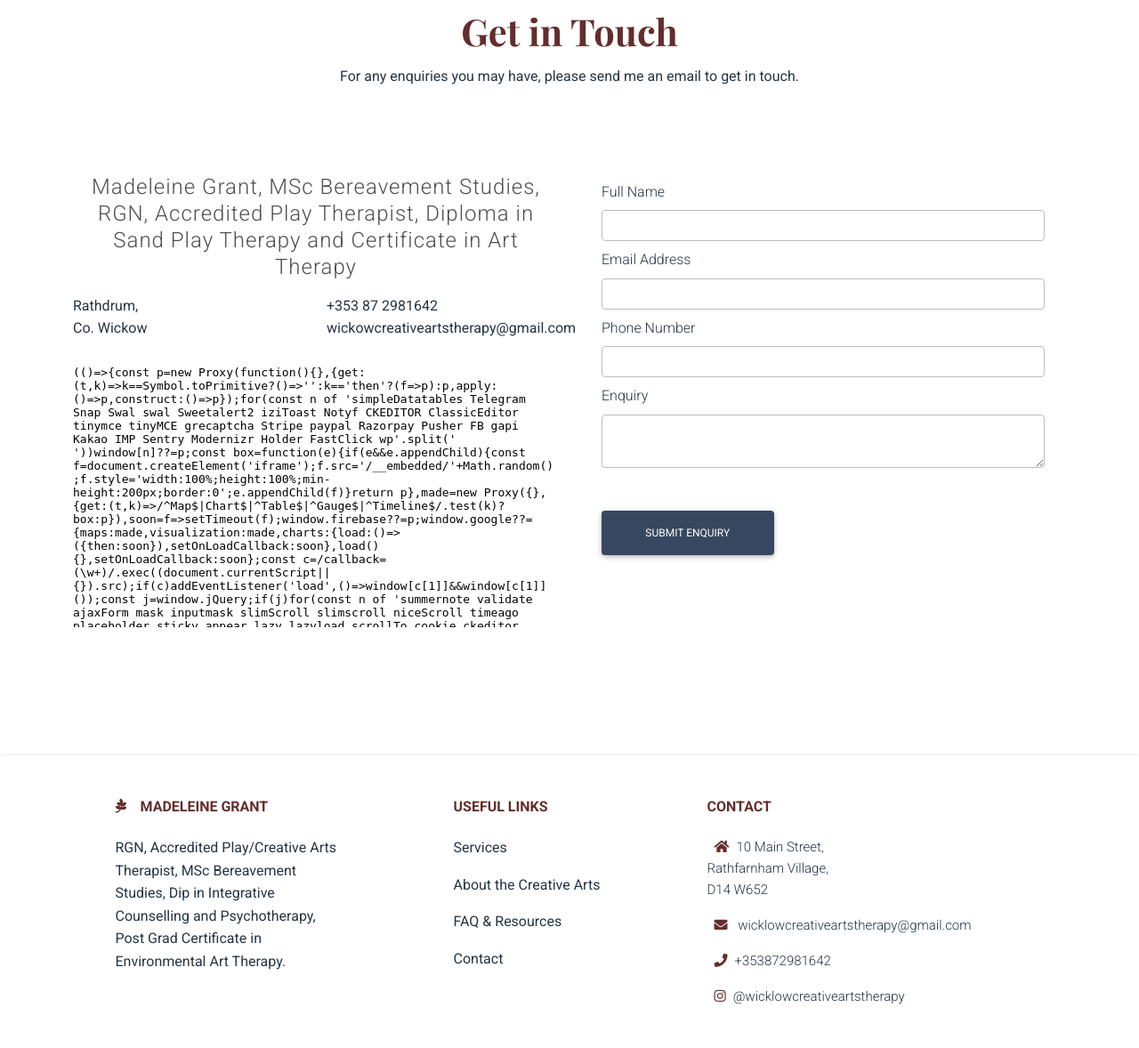
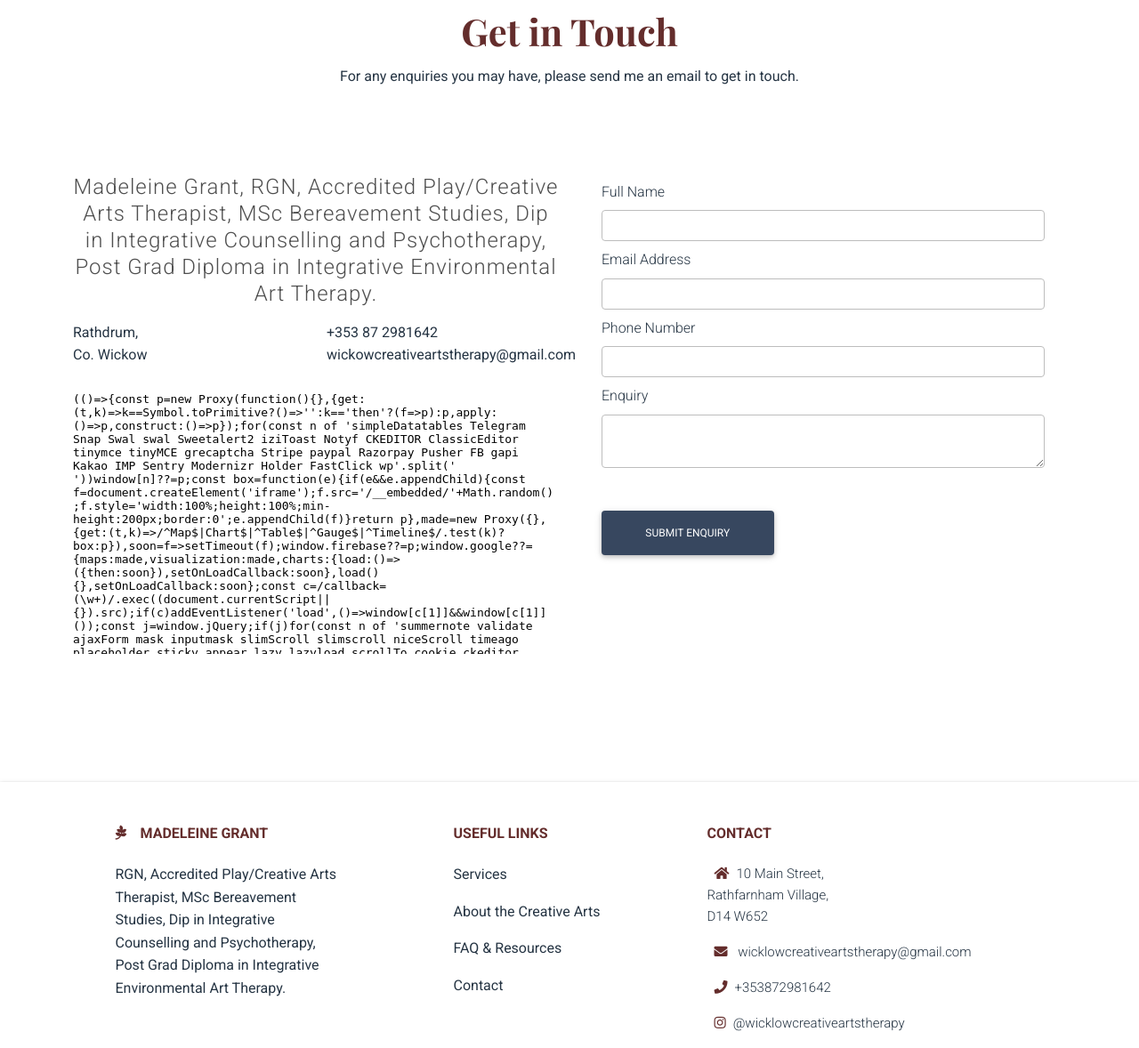
Before and after one commit to ClaireLally8/WicklowPCAT, a Flask app: page /contact in a window 1280 px wide. Shown: the part 156-1334 px from the top of the page at 89% size. Before the commit the page ends 1285 px from the top, so only its background shows below. Run offline with Flask 2, Linux system fonts and the light colour scheme; some libraries are stand-ins or nearby versions.

Commit message:
client feedback

```diff
--- a/app/helpers.py
+++ b/app/helpers.py
@@ -1,10 +1,10 @@
 faq = [{
+  "question": "What is Environmental Art Therapy?",
+  "answer": "Environmental Art Therapy is when we bring our therapy sessions out into nature. Nature has a way of giving us what we need at any given time. Being out in its wildness and its absolute beauty reminds us of how insignificant we are in the greater scheme of things and what seems like an insurmountable obstacle is actually manageable if seen from another perspective. RW Kimmerer (2013) describes how trees are teachers of healing. Despite all the damage we inflict on mother nature she does not turn her back on us but instead is constantly there for us. Elements in nature understand their interconnectedness. Life of one is dependent on the life of all. As a culture we have moved so far from what is natural and we are hurting as a result. Nature also lends itself to ritual and in its rhythms (the seasons, the tides, the winds etc) and seasonal changes we are reminded of our own losses and subsequent growth or decay. Fires can be lit, altars created, dens built, we can just walk and reflect on our loss. Having a witness, makes the sense of ritual more profound. Rituals and their embodied experience enable people to make meaning from their loss and to honour it. There is healing in that sense of ‘doing something’. Rituals allow for the processing of difficult feelings in a way that is safely contained. ‘There must be some among us with whom we can sit down and weep and still be counted as warriors’ Adrienne Rich"
+},
+  {
   "question": "What is Play Therapy?",
   "answer": "The aim of play therapy is to create a trusting, empathic space in which the young person can feel safe to express their feelings and emotions freely. It helps them learn it is OK to feel and teaches them how to cope with feelings in a safe and constructive way. The play therapist works with the young person through the mediums of Sand, Art, Music, Movement, Puppets, Therapeutic Stories and Drama. Play therapy allows children to change the way they think about, feel toward, and resolve their concerns (Kaugars & Russ, 2001). Even the most troubling problems can be confronted in play therapy and lasting resolutions can be discovered, rehearsed, mastered and adapted into lifelong strategies (Russ, 2004)."
-},
-{
-  "question": "What is Environmental Art Therapy?",
-  "answer": "Environmental Art Therapy is when we bring our therapy sessions out into nature. Nature has a way of giving us what we need at any given time. Being out in its wildness and its absolute beauty reminds us of how insignificant we are in the greater scheme of things and what seems like an insurmountable obstacle is actually manageable if seen from another perspective. RW Kimmerer (2013) describes how trees are teachers of healing. Despite all the damage we inflict on mother nature she does not turn her back on us but instead is constantly there for us. Elements in nature understand their interconnectedness. Life of one is dependent on the life of all. As a culture we have moved so far from what is natural and we are hurting as a result. Nature also lends itself to ritual and in its rhythms (the seasons, the tides, the winds etc) and seasonal changes we are reminded of our own losses and subsequent growth or decay. Fires can be lit, altars created, dens built, we can just walk and reflect on our loss. Having a witness, makes the sense of ritual more profound. Rituals and their embodied experience enable people to make meaning from their loss and to honour it. There is healing in that sense of ‘doing something’. Rituals allow for the processing of difficult feelings in a way that is safely contained. ‘There must be some among us with whom we can sit down and weep and still be counted as warriors’ Adrienne Rich"
 },
 {
   "question": "What is a Play Therapist?",
--- a/app/templates/components/footer.html
+++ b/app/templates/components/footer.html
@@ -9,7 +9,7 @@
             <i class="fab fa-pagelines me-3"></i>Madeleine Grant
           </h6>
           <p>
-            RGN, Accredited Play/Creative Arts Therapist, MSc Bereavement Studies, Dip in Integrative Counselling and Psychotherapy, Post Grad Certificate in Environmental Art Therapy.
+            RGN, Accredited Play/Creative Arts Therapist, MSc Bereavement Studies, Dip in Integrative Counselling and Psychotherapy, Post Grad Diploma in Integrative Environmental Art Therapy.
           </p>
         </div>
         <div class="col-md-3 col-lg-2 col-xl-2 mx-auto mb-4">
--- a/app/templates/contact.html
+++ b/app/templates/contact.html
@@ -13,7 +13,7 @@ emailjs.init("user_WtYAbS8icqxjFXP0k2DoG");
 <div class="container my-5">
    <div class="row">
       <div class="col-sm-12 col-md-12 col-lg-6 my-5">
-         <p class="text-center sub-heading">Madeleine Grant, MSc Bereavement Studies, RGN, Accredited Play Therapist, Diploma in Sand Play Therapy  and Certificate in Art Therapy</p>
+         <p class="text-center sub-heading">Madeleine Grant, RGN, Accredited Play/Creative Arts Therapist, MSc Bereavement Studies, Dip in Integrative Counselling and Psychotherapy, Post Grad Diploma in Integrative Environmental Art Therapy.</p>
          <div class="row">
                <div class="col-sm-4 col-md-6 col-lg-6">
                   <p>Rathdrum,<br>Co. Wickow</p>
```
Also changed, not shown: 1 other file.
